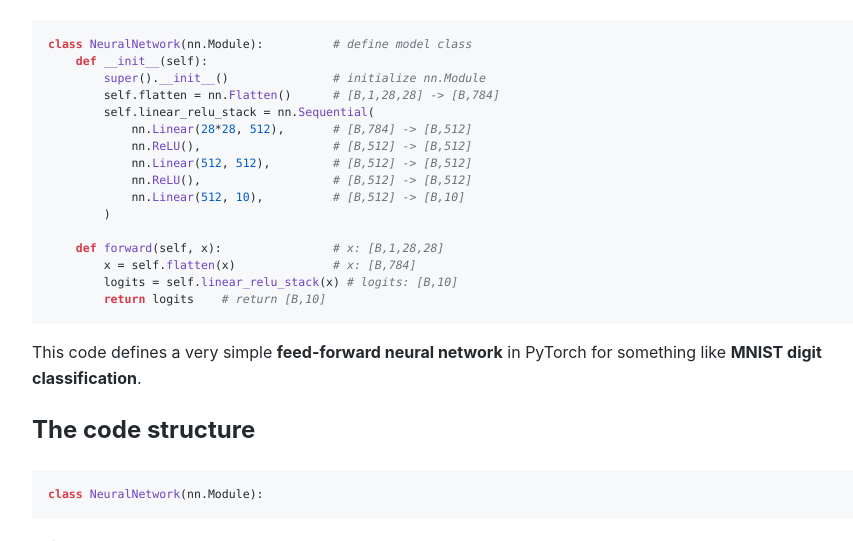
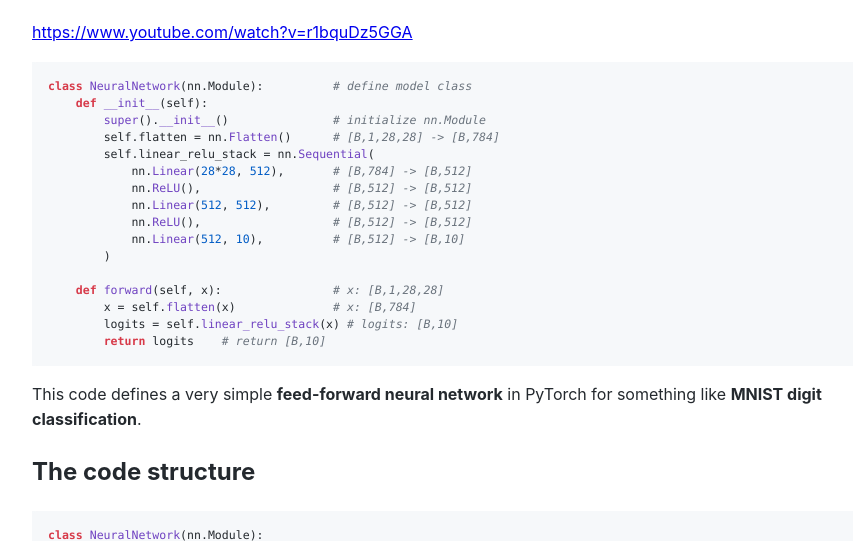
Before and after one commit to Michael-Lubinsky/michael-lubinsky.github.com, a Jekyll site: the page built from ml/pytorch.md, in a window 1280 px wide and 900 px high, cut to the strip 359-900 px from the top of the window. Shown: the whole strip, without its empty margins (158-1011 px from the left). Built offline with Jekyll 4.4.1, drawn with Linux system fonts in a browser that asks for light colours; our own code applies the rules of GitHub Pages for plain Markdown files.

Commit message:
Update pytorch.md

````diff
--- a/ml/pytorch.md
+++ b/ml/pytorch.md
@@ -1,6 +1,8 @@
 ### PyTorch
 
 <img width="374" height="268" alt="image" src="https://github.com/user-attachments/assets/7ec8e369-c70e-41e1-9ddd-6f7328e0942f" />
+
+<https://www.youtube.com/watch?v=r1bquDz5GGA>
 
 ```python
 class NeuralNetwork(nn.Module):          # define model class
````
